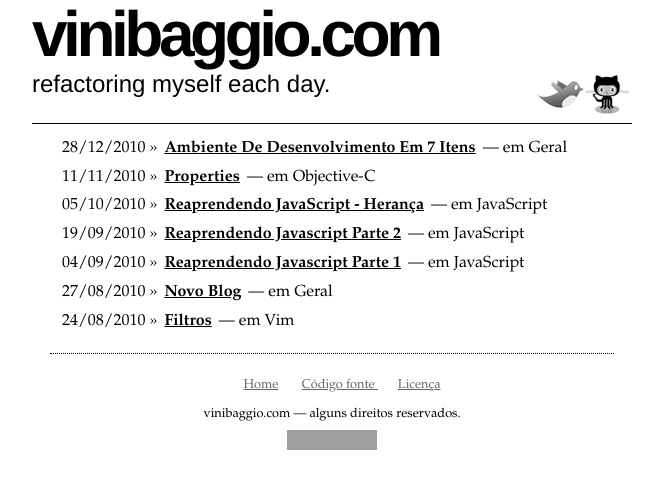
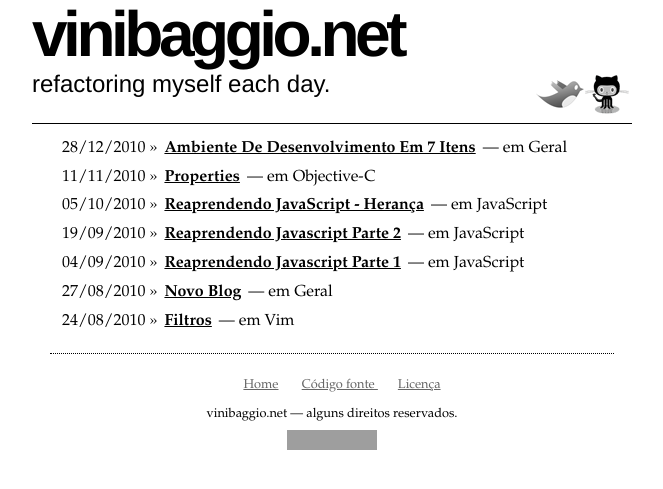
Before and after one commit to diegosaouda/vinibaggio.github.com, a Jekyll site: the page built from index.html, in a window 1280 px wide, cut to the strip 0-489 px from the top of the page. Shown: the whole strip, without its empty margins (308-971 px from the left). Built offline with Jekyll 4.4.1, drawn with Linux system fonts in a browser that asks for light colours; Markdown is read by kramdown in place of the engine named in the settings; grey boxes are pictures that could not be loaded.

Commit message:
Changing from vinibaggio.com to vinibaggio.net

```diff
--- a/_layouts/default.html
+++ b/_layouts/default.html
@@ -9,20 +9,20 @@
         <meta name="keywords" content="programação, vinibaggio, javascript,
         ruby, objective-c, iphone, ios, vim"/>
 
-        <title>{{ page.title }} &mdash; vinibaggio.com - refactoring myself each day</title>
+        <title>{{ page.title }} &mdash; vinibaggio.net - refactoring myself each day</title>
 
         <link href="/stylesheets/screen.css" media="screen, projection" rel="stylesheet" type="text/css" />
         <link href="/stylesheets/print.css" media="print" rel="stylesheet" type="text/css" />
         <!--[if IE]>
           <link href="/stylesheets/ie.css" media="screen, projection" rel="stylesheet" type="text/css" />
         <![endif]-->
-        <link rel="alternate" type="application/atom+xml" title="vinibaggio.com" href="http://www.vinibaggio.com/atom.xml" />
+        <link rel="alternate" type="application/atom+xml" title="vinibaggio.net" href="http://vinibaggio.net/atom.xml" />
 
     </head>
 
     <body>
       <header>
-        <h1><a href="/">vinibaggio.com</a></h1>
+        <h1><a href="/">vinibaggio.net</a></h1>
         <h2>refactoring myself each day.</h2>
         <a href="http://www.github.com/vinibaggio" id="octocat" class="image-icon" title="Meu perfil no GitHub">GitHub</a>
         <a href="http://www.twitter.com/vinibaggio" id="twitter" class="image-icon" title="Meu Twitter">Twitter</a>
@@ -42,7 +42,7 @@
           </li>
           <li><a href="/licenca.html">Licença</a></li>
         </ul>
-        vinibaggio.com &mdash; alguns direitos reservados.
+        vinibaggio.net &mdash; alguns direitos reservados.
         <a rel="license" href="http://creativecommons.org/licenses/by-sa/3.0/"><img alt="Contrat Creative Commons" style="border-width:0" src="http://i.creativecommons.org/l/by-sa/3.0/80x15.png" /></a>
       </footer>
       <script type="text/javascript">
--- a/_layouts/post.html
+++ b/_layouts/post.html
@@ -7,7 +7,7 @@
         <meta name="description" content="{{ page.description }}"/>
         <meta name="keywords" content="{{ page.keywords }}"/>
 
-        <title>{{ page.title }} &mdash; vinibaggio.com - refactoring myself each day</title>
+        <title>vinibaggio.net &mdash; {{ page.title }}</title>
 
         <link href="/stylesheets/screen.css" media="screen, projection" rel="stylesheet" type="text/css" />
         <link href="/stylesheets/syntax.css" media="screen, projection" rel="stylesheet" type="text/css" />
@@ -31,7 +31,7 @@
 
       </script>
       <header>
-        <h1><a href="/">vinibaggio.com</a></h1>
+        <h1><a href="/">vinibaggio.net</a></h1>
         <h2>refactoring myself each day.</h2>
         <a href="http://www.github.com/vinibaggio" id="octocat" class="image-icon" title="Meu perfil no GitHub">GitHub</a>
         <a href="http://www.twitter.com/vinibaggio" id="twitter" class="image-icon" title="Meu Twitter">Twitter</a>
@@ -76,7 +76,7 @@
           </li>
           <li><a href='/licenca.html'>Licença</a></li>
         </ul>
-        vinibaggio.com &mdash; alguns direitos reservados.
+        vinibaggio.net &mdash; alguns direitos reservados.
         <a rel="license" href="http://creativecommons.org/licenses/by-sa/3.0/"><img alt="Contrat Creative Commons" style="border-width:0" src="http://i.creativecommons.org/l/by-sa/3.0/80x15.png" /></a>
       </footer>
       <script type="text/javascript">
```
